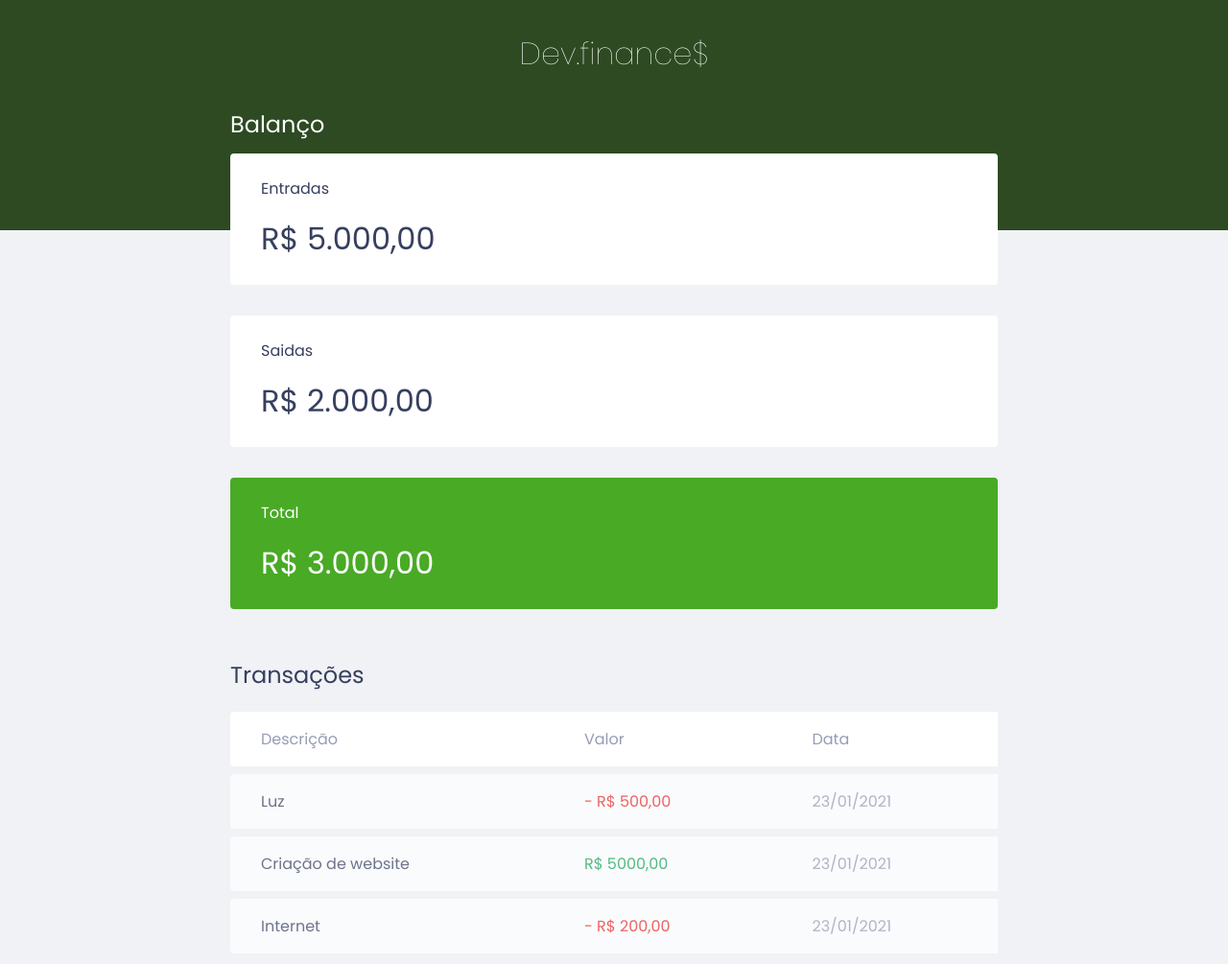
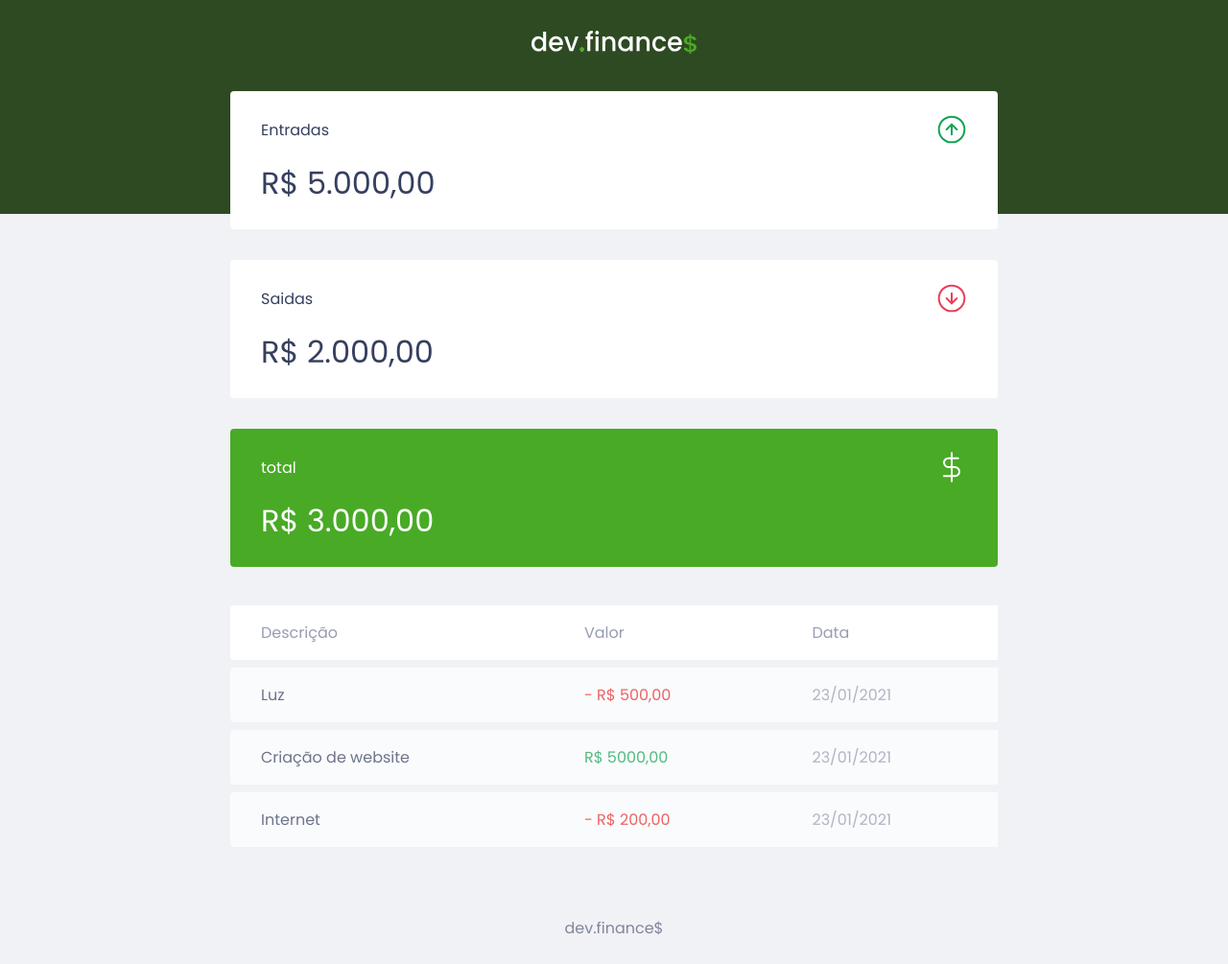
Before and after one commit to PedroJSBezerra/-ROCKETSEAT-dev_finances_web, a plain HTML site: page index.html in a window 1280 px wide. Shown: the top 1005 px of the page at 96% size. Drawn offline with Linux system fonts and the light colour scheme.

Commit message:
aula 2 add assets

```diff
--- a/index.html
+++ b/index.html
@@ -12,26 +12,35 @@
 
 <body>
     <header>
-        <h1 id="logo">Dev.finance$</h1>
+        <img src="./assets/logo.svg" alt="Logo Dev Finance">
     </header>
     <main class="container">
         <section id="balance">
-            <h2>Balanço</h2>
+            <h2 class="sr-only">Balanço</h2>
             <div class="card">
-                <h3>Entradas</h3>
+                <h3>
+                    <span>Entradas</span>
+                    <img src="./assets/income.svg" alt="Imagen de entradas">
+                </h3>
                 <p>R$ 5.000,00</p>
             </div>
             <div class="card">
-                <h3>Saidas</h3>
+                <h3>
+                    <span>Saidas</span>
+                    <img src="./assets/expense.svg" alt="Imagen de saidas">
+                </h3>
                 <p>R$ 2.000,00</p>
             </div>
             <div class="card total">
-                <h3>Total</h3>
+                <h3>
+                    <span>total</span>
+                    <img src="./assets/total.svg" alt="Imagen de total">
+                </h3>
                 <p>R$ 3.000,00</p>
             </div>
         </section>
         <section id="transaction">
-            <h2>Transações</h2>
+            <h2 class="sr-only">Transações</h2>
             <table id="data-table">
                 <thead>
                     <tr>
--- a/style.css
+++ b/style.css
@@ -9,6 +9,17 @@
 body {
     background: #f0f2f5;
     font-family: 'poppins', sans-serif;
+}
+.sr-only {
+    position: absolute;
+    width: 1px;
+    height: 1px;
+    padding: 0;
+    margin: -1px;
+    overflow: hidden;
+    clip: rect(0,0,0,0);
+    white-space: nowrap;
+    border-width: 0;
 }
 .container {
     width: min(90vw, 800px);
@@ -42,6 +53,10 @@ header {
 .card h3 {
     font-weight: normal;
     font-size: 1rem;
+
+    display: flex;
+    align-items: center;
+    justify-content: space-between;
 }
 .card p {
     font-size: 2rem;
```
Also changed, not shown: assets/expense.svg (added), assets/income.svg (added), assets/logo.svg (added), assets/minus.svg (added), assets/plus.svg (added), assets/total.svg (added).
